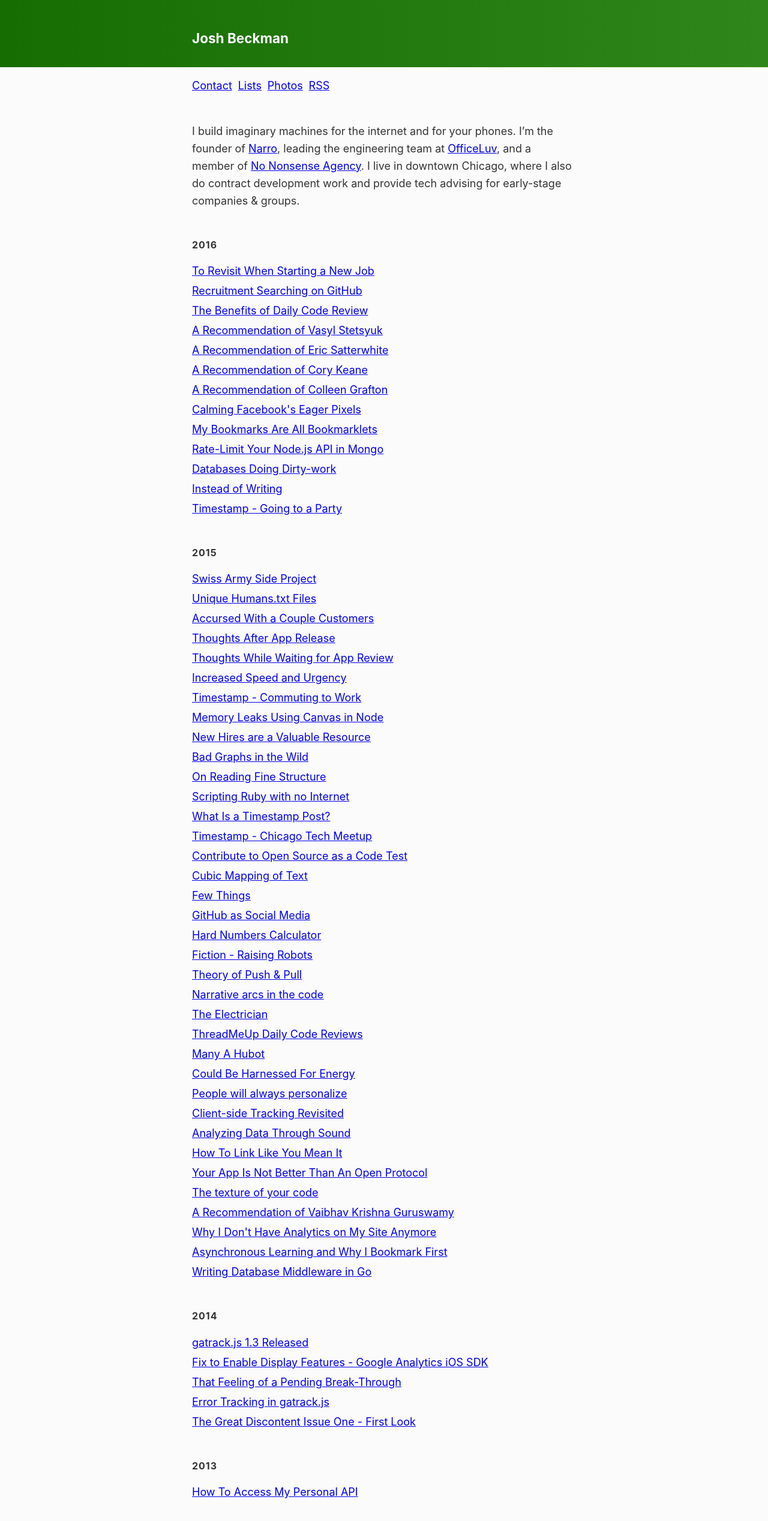
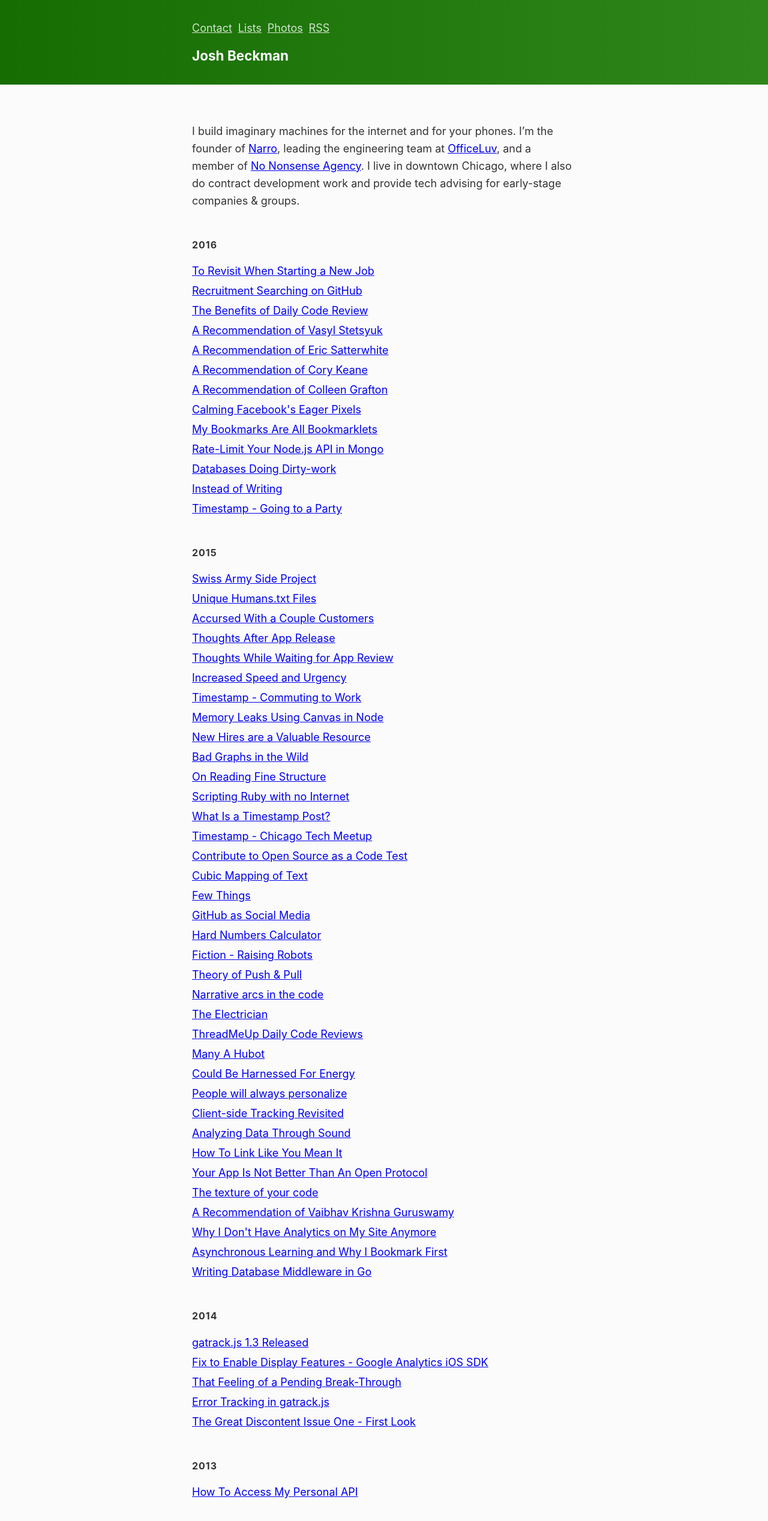
Before and after one commit to joshbeckman/andjosh.github.io, a Jekyll site: the page built from index.html, in a window 1280 px wide. Shown: the whole page at 60% size. Built offline with Jekyll 4.4.1, drawn with Linux system fonts in a browser that asks for light colours.

Commit message:
Place homepage menu in header
In response to Martin's suggestion:
https://twitter.com/jawsmartin/status/799275399666487297

```diff
--- a/css/screen.css
+++ b/css/screen.css
@@ -264,6 +264,9 @@ body {
     text-decoration: none;
     color: inherit;
 }
+.markdown-body .site-title {
+    margin: 1rem 0;
+}
 .markdown-body h2 .anchor {
     line-height: 1
 }
@@ -343,6 +346,13 @@ body {
 .markdown-body .post-list li {
     margin-bottom: 0.25rem;
 }
+.markdown-body .header-inner .about {
+    margin-top: 1rem;
+}
+.markdown-body .header-inner .about-header a {
+    color: white;
+    opacity: 0.8;
+}
 .markdown-body .about a {
     margin: 0 0.15rem;
 }
--- a/index.html
+++ b/index.html
@@ -5,18 +5,18 @@ title: Josh Beckman
 <meta name="description" content="Josh Beckman is a software/app engineer and developer of imaginary machines in Chicago" />
 <div class="header">
     <div class="header-inner">
+        <div class="about about-header">
+            <a href="/contact" title="Contact Josh" rel="about">Contact</a>
+            <a href="/lists" title="Lists of Preset, Past, &amp; Future">Lists</a>
+            <a href="//vsco.com/andjosh" title="Photos">Photos</a>
+            <a href="/rss.xml" title="Subscribe to the RSS feed" rel="alternate">RSS</a>
+        </div>
         <h1 class="site-title">
             <a href="/" title="{{ site.title }}">Josh Beckman</a>
         </h1>
     </div>
 </div>
 <div class="content">
-    <div class="about">
-        <a href="/contact" title="Contact Josh" rel="about">Contact</a>
-        <a href="/lists" title="Lists of Preset, Past, &amp; Future">Lists</a>
-        <a href="//vsco.com/andjosh" title="Photos">Photos</a>
-        <a href="/rss.xml" title="Subscribe to the RSS feed" rel="alternate">RSS</a>
-    </div>
     <p class="index-about"><br/>
     I build imaginary machines for the internet and for your phones. I’m the founder of <a href="//narro.co">Narro</a>, leading the engineering team at <a href="//officeluv.com">OfficeLuv</a>, and a member of <a href="http://no.nonsense.agency">No Nonsense Agency</a>. I live in downtown Chicago, where I also do contract development work and provide tech advising for early-stage companies &amp; groups.
     </p>
```
